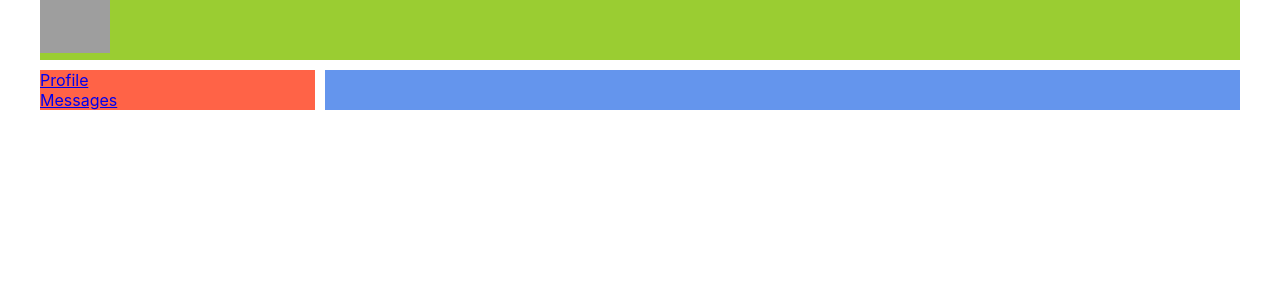
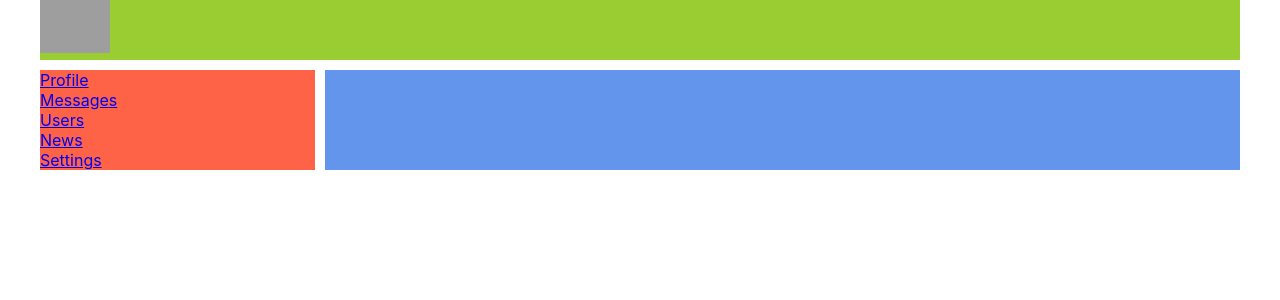
Before and after one commit to dimonarhipon/react, a React (Create React App) app: page / in a window 1280 px wide. Shown: the top 300 px of the page. Built offline with nearby package versions, Linux system fonts and the light colour scheme; grey boxes are pictures that could not be loaded.

Commit message:
Update Navbar.js

```diff
--- a/src/components/Navbar/Navbar.js
+++ b/src/components/Navbar/Navbar.js
@@ -1,19 +1,40 @@
-import React from 'react';
-import classes from './Navbar.module.css';
-import {NavLink} from 'react-router-dom';
-
+import React from "react";
+import classes from "./Navbar.module.css";
+import { NavLink } from "react-router-dom";
 
 const Navbar = () => {
-	return (
-		<nav className={classes.nav}>
-			<div  className={`${classes.item} ${classes.active}`}>
-			  	<NavLink to="/profile">Profile</NavLink>
-			</div>
-			<div  className={classes.item}>
-			  	<NavLink to="/dialogs">Messages</NavLink>
-			</div>
+  return (
+    <nav className={classes.nav}>
+      <div className={classes.item}>
+        <NavLink to="/profile" activeClassName={classes.active}>
+          Profile
+        </NavLink>
+      </div>
 
-		</nav>
-	);
-}
+      <div className={classes.item}>
+        <NavLink to="/dialogs" activeClassName={classes.active}>
+          Messages
+        </NavLink>
+      </div>
+
+      <div className={classes.item}>
+        <NavLink to="/users" activeClassName={classes.active}>
+          Users
+        </NavLink>
+      </div>
+
+      <div className={classes.item}>
+        <NavLink to="/news" activeClassName={classes.active}>
+          News
+        </NavLink>
+      </div>
+
+      <div className={classes.item}>
+        <NavLink to="/settings" activeClassName={classes.active}>
+          Settings
+        </NavLink>
+      </div>
+    </nav>
+  );
+};
 export default Navbar;
```
